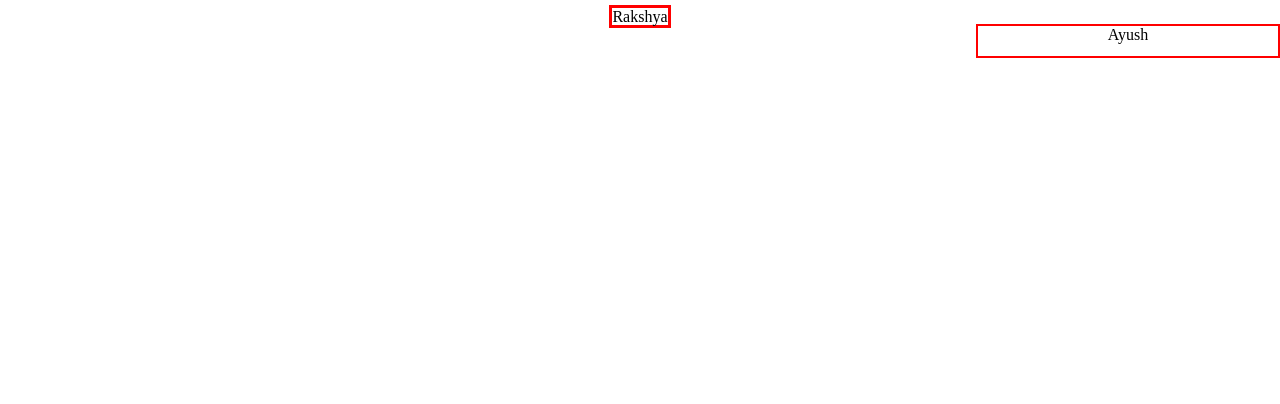
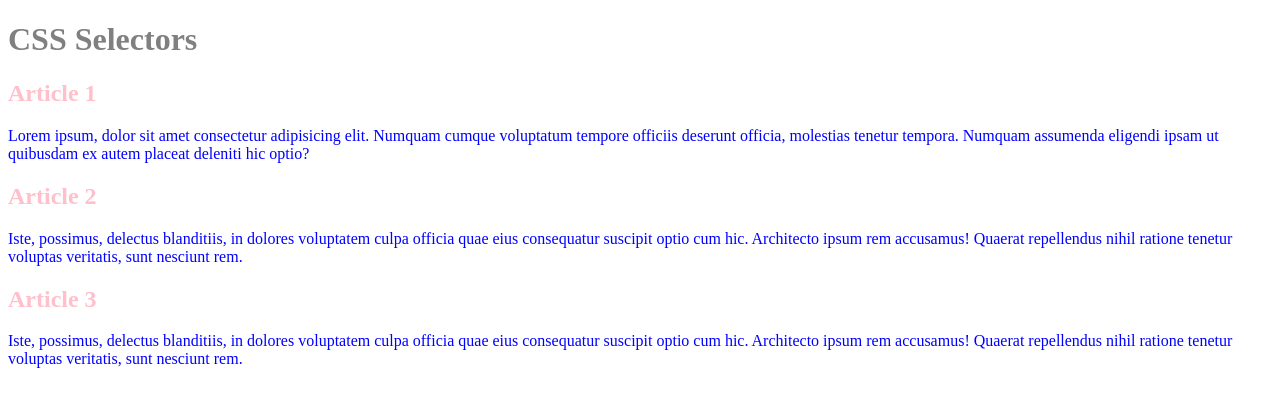
Before and after one commit to ayuspoudel/JavaScript-Encompassing-Data-Structures-to-DOM-to-Node-, a website: page CSS-Oneshot/index.html in a window 1280 px wide. Drawn offline with Linux system fonts and the light colour scheme.

Commit message:
Add CSS Style changes

```diff
--- a/CSS-Oneshot/border.css
+++ b/CSS-Oneshot/border.css
@@ -1,17 +1,13 @@
-.we{
-    text-align: center;
-    text-wrap: calc();
+div{
+    color: purple;
 }
-.ayush{
-    position: absolute;
-    right: 0px;
-    width: 300px;
-    display: inline-block;
-    height: 30px;
-    border: solid red 2px;
+div>p{
+    color:blue;
 }
-.raksh{
-    display:inline;
-    text-align: center;
-    border: solid red;
+div>h2{
+    color:pink;
 }
+
+h1{
+    color:gray;
+}
--- a/CSS-Oneshot/index.html
+++ b/CSS-Oneshot/index.html
@@ -1,12 +1,21 @@
 <!DOCTYPE html>
-<meta>
+<html lang="en">
 <head>
-    <title>CSS Layout</title>
+    <meta charset="UTF-8">
+    <meta name="viewport" content="width=device-width, initial-scale=1.0">
+    <title>CSS Selectors</title>
     <link rel="stylesheet" href="border.css">
 </head>
 <body>
-    <div class="we">
-        <p class="ayush">Ayush</p>
-        <p class="raksh">Rakshya</p>
+    <h1>CSS Selectors</h1>
+
+    <div class="article">
+        <h2>Article 1</h2>
+        <p>Lorem ipsum, dolor sit amet consectetur adipisicing elit. Numquam cumque voluptatum tempore officiis deserunt officia, molestias tenetur tempora. Numquam assumenda eligendi ipsam ut quibusdam ex autem placeat deleniti hic optio?</p>
+        <h2>Article 2</h2>
+        <p>Iste, possimus, delectus blanditiis, in dolores voluptatem culpa officia quae eius consequatur suscipit optio cum hic. Architecto ipsum rem accusamus! Quaerat repellendus nihil ratione tenetur voluptas veritatis, sunt nesciunt rem.</p>
+        <h2>Article 3</h2>
+        <p>Iste, possimus, delectus blanditiis, in dolores voluptatem culpa officia quae eius consequatur suscipit optio cum hic. Architecto ipsum rem accusamus! Quaerat repellendus nihil ratione tenetur voluptas veritatis, sunt nesciunt rem.</p>
     </div>
 </body>
+</html>
```
